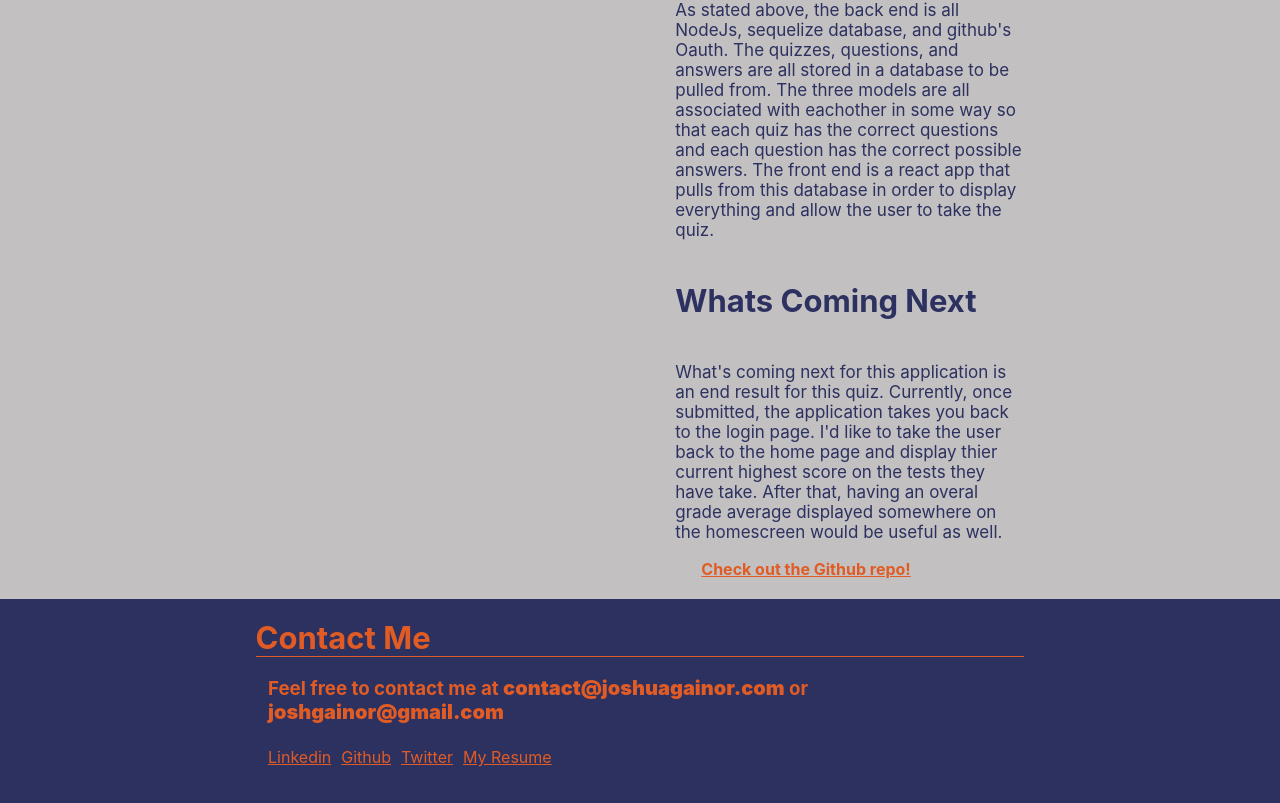
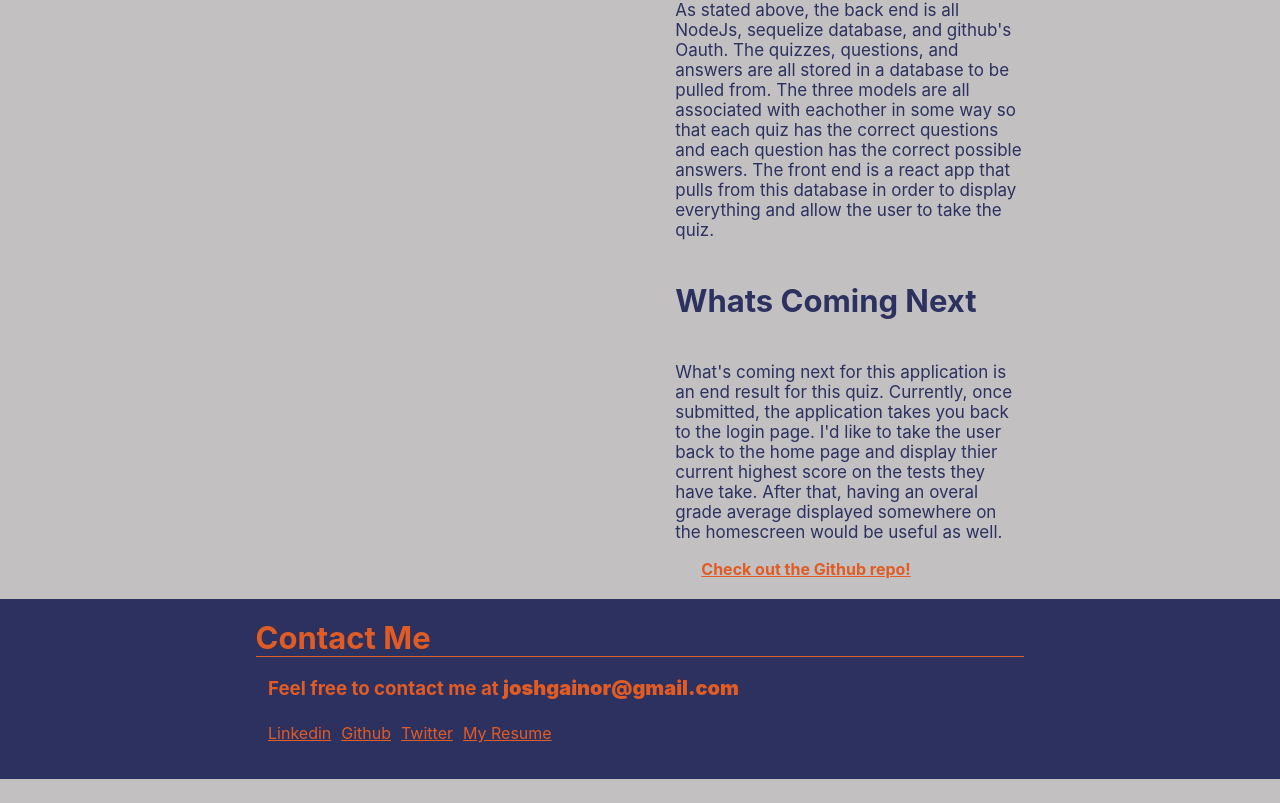
Before and after one commit to GainorJoshua-FS/DigitalPorfolio, a React (Create React App) app: page /#/quiz in a window 1280 px wide. Shown: the part 1217-2020 px from the top of the page. After the commit the page ends 1996 px from the top, so only its background shows below. Built offline with nearby package versions, Linux system fonts and the light colour scheme.

Commit message:
Fixed Footer

```diff
--- a/src/components/Footer.js
+++ b/src/components/Footer.js
@@ -5,7 +5,7 @@ function Footer() {
         <footer style={styles.footer}>
             <h2 style={styles.h3}>Contact Me</h2>
             <section style={styles.section}>
-                <h3>Feel free to contact me at <span style={styles.span}>contact@joshuagainor.com</span> or <span style={styles.span}>joshgainor@gmail.com</span></h3>
+                <h3>Feel free to contact me at <span style={styles.span}>joshgainor@gmail.com</span></h3>
                     {/* <h3>Socials</h3> */}
                     <ul style={styles.ul}>
                         <li style={styles.li}>
```
Also changed, not shown: 1 other file (tests, documents, lock files or other folders).
